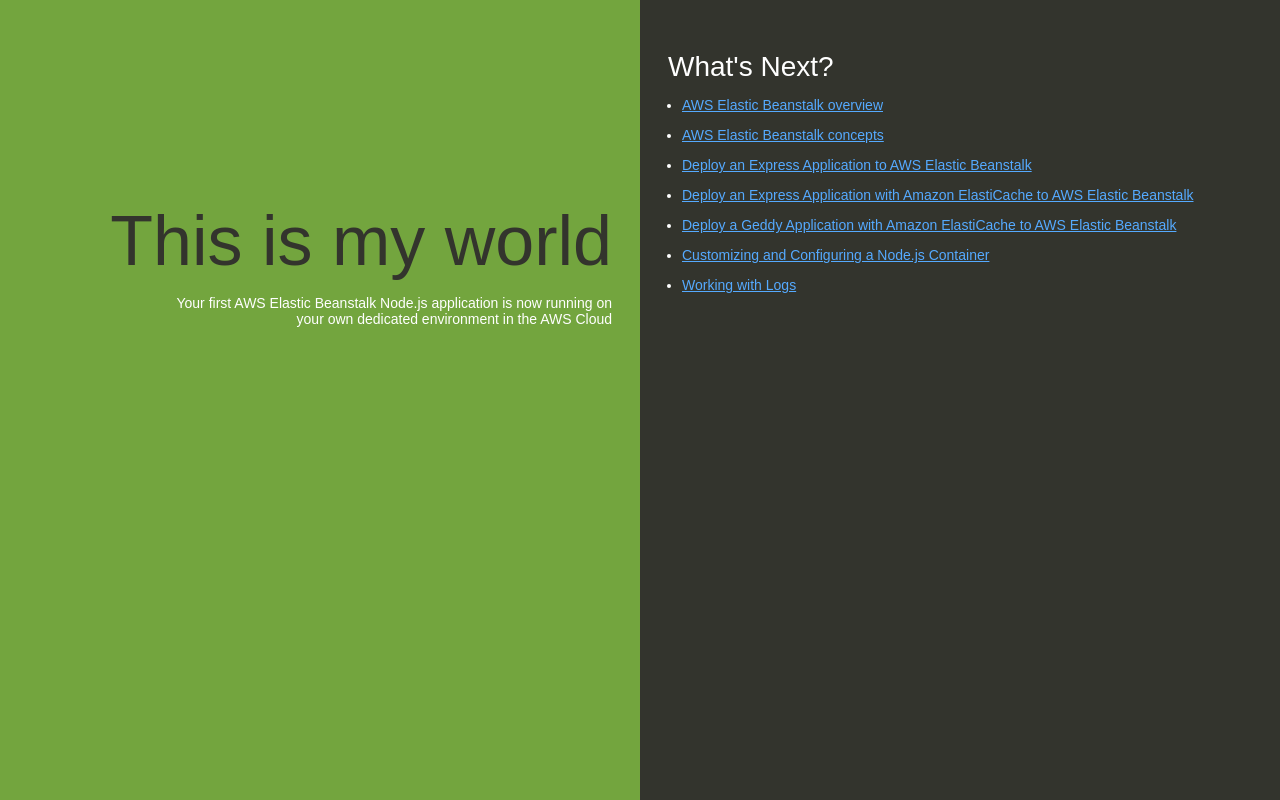
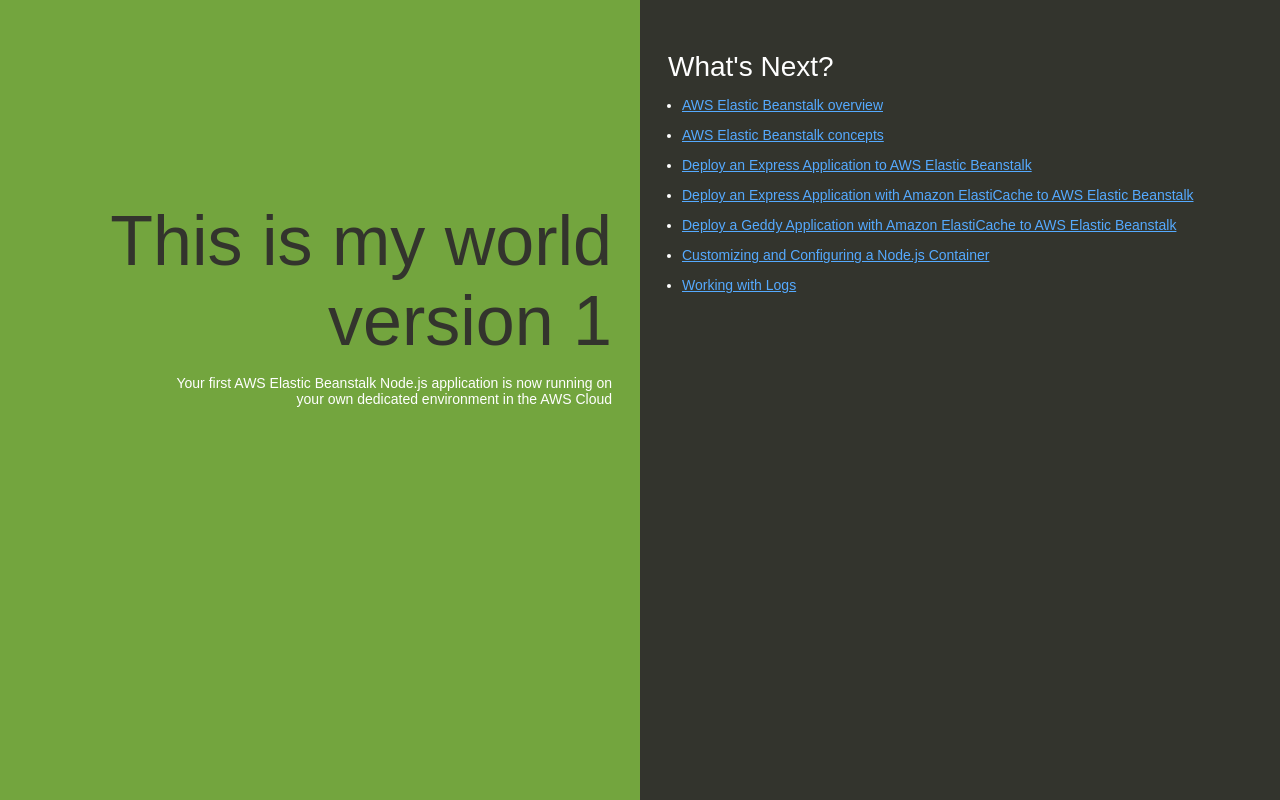
Before and after one commit to vdaunde45/demodemodemo, a website: page index.html in a window 1280 px wide. Drawn offline with Linux system fonts and the light colour scheme.

Commit message:
comitt 3

```diff
--- a/index.html
+++ b/index.html
@@ -74,7 +74,7 @@
   </head>
   <body>
     <div class="textColumn">
-      <h1>This is my world</h1>
+      <h1>This is my world version 1</h1>
       <p>Your first AWS Elastic Beanstalk Node.js application is now running on your own dedicated environment in the AWS Cloud</p>
     </div>
     <div class="linksColumn">
```
